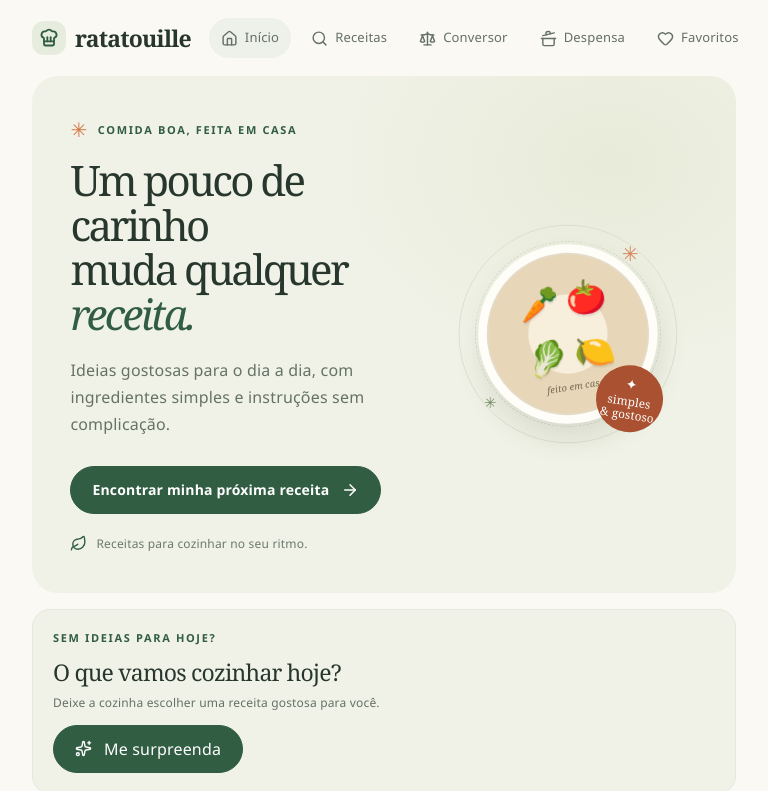
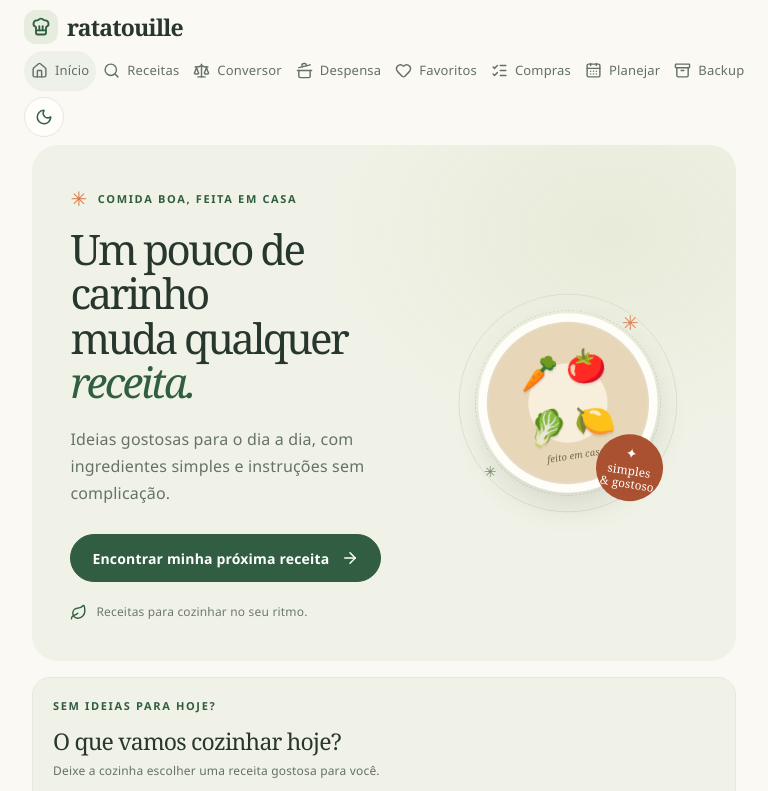
Before and after one commit to henrique-amorim-silva/Ratatouille, a React (Vite) app: page / in a window 768 px wide. Shown: the top 791 px of the page. Built offline with nearby package versions, Linux system fonts and the light colour scheme.

Commit message:
fix: ajusta barra de navegação para telas de tablets

```diff
--- a/src/App.css
+++ b/src/App.css
@@ -1654,6 +1654,40 @@
   color: var(--app-green);
 }
 
+@media (min-width: 621px) and (max-width: 980px) {
+  .site-header--app {
+    width: calc(100% - 48px);
+    height: auto;
+    display: grid;
+    grid-template-columns: 1fr auto;
+    row-gap: 6px;
+    padding: 10px 0 8px;
+  }
+
+  .navegacao--principal {
+    grid-column: 1 / -1;
+    width: 100%;
+    justify-content: space-between;
+    gap: 0;
+  }
+
+  .navegacao__link {
+    padding: 0 7px;
+  }
+}
+
+@media (min-width: 621px) and (max-width: 700px) {
+  .navegacao--principal {
+    display: grid;
+    grid-template-columns: repeat(4, minmax(0, 1fr));
+  }
+
+  .navegacao__link {
+    justify-content: center;
+    padding: 0 4px;
+  }
+}
+
 .page-main {
   width: min(1100px, calc(100% - 64px));
   min-height: 62vh;
```
